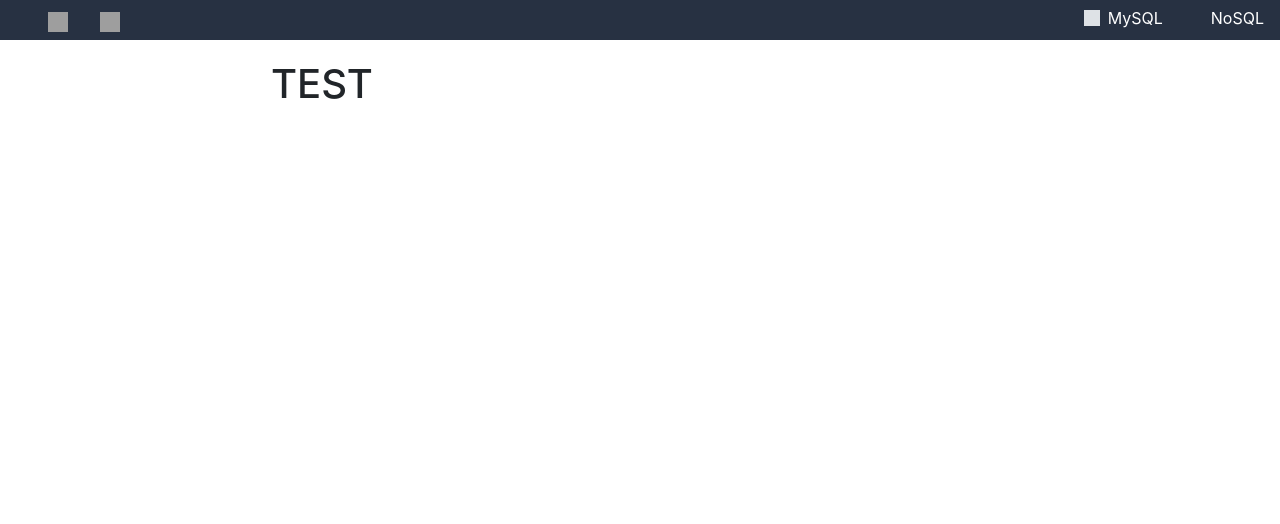
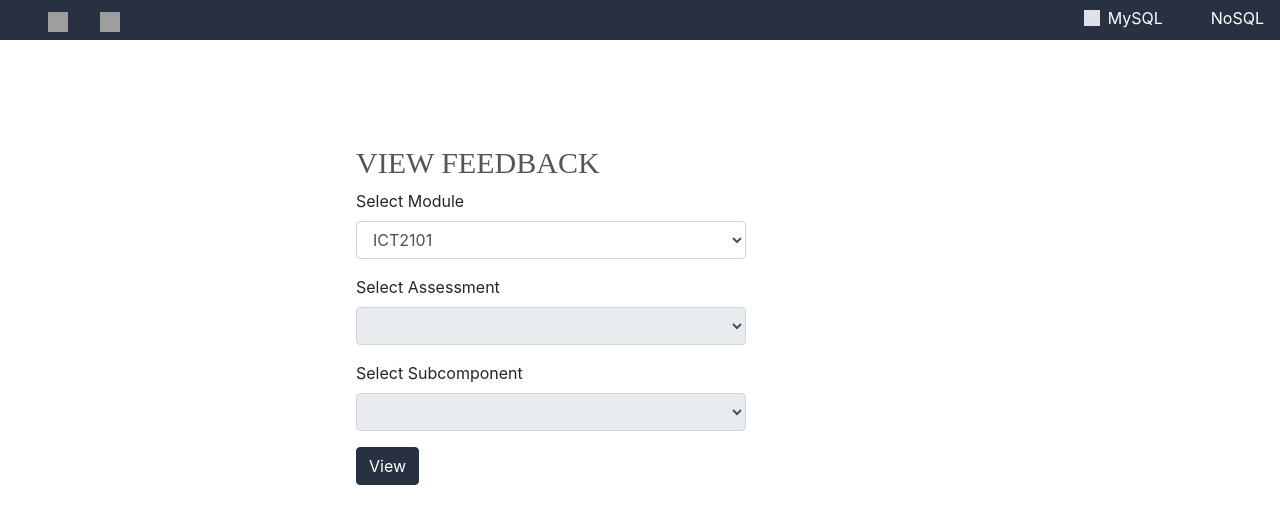
Before and after one commit to Auraby/ICT2x01-Team28, a React (Create React App) app in the folder frontend/: page / in a window 1280 px wide. Shown: the top 524 px of the page. Built offline with nearby package versions, Linux system fonts and the light colour scheme; grey boxes are pictures that could not be loaded.

Commit message:
Added student home page

```diff
--- a/frontend/package.json
+++ b/frontend/package.json
@@ -6,6 +6,7 @@
     "@testing-library/jest-dom": "^4.2.4",
     "@testing-library/react": "^9.5.0",
     "@testing-library/user-event": "^7.2.1",
+    "axios": "^0.20.0",
     "node-sass": "^4.14.1",
     "react": "^16.13.1",
     "react-dom": "^16.13.1",
--- a/frontend/src/App.js
+++ b/frontend/src/App.js
@@ -1,7 +1,8 @@
 import React from 'react';
 import { BrowserRouter as Router, Switch, Route } from 'react-router-dom';
-import Home from './pages/home';
+import StudentHome from './pages/studentHome';
 import Login from './pages/login'
+import Upload from './pages/upload'
 import Navbar from './components/Nav';
 import { MyProvider } from './context/myContext';
 
@@ -12,15 +13,16 @@ export default class App extends React.Component {
                 <Router>
                     <Switch>
                         <Route exact path="/login" component={Login} />
-                    <div class="hg-container">
+                        <div className="hg-container">
                             <header>
                                 <Navbar />
                             </header>
                             <nav className="d-none d-md-block sidebar"></nav>
                             <main>
                                 <div className="content row">
-                                    <Route exact path="/" component={Home} />
-                                    <Route exact path="/home" component={Home} />
+                                    <Route exact path="/" component={StudentHome} />
+                                    <Route exact path="/home" component={StudentHome} />
+                                    <Route exact path="/upload" component={Upload} />
                                 </div>
                             </main>
                         <aside></aside>
@@ -28,7 +30,6 @@ export default class App extends React.Component {
                     </div>
                     </Switch>
                 </Router>
-
             </MyProvider>
         )
     }
--- /dev/null
+++ b/frontend/src/components/dropdown.js
@@ -0,0 +1,32 @@
+import React, { Component } from 'react';
+
+export class DropdownWithLabel extends Component {
+    static defaultProps = {
+        label: "",
+        className: "",
+        id: "DrpTicker",
+        name: "ticker",
+        onChange: function(){},
+        value: "",
+        options: [],
+    }
+
+    constructor(props) {
+        super(props);
+        this.state = {  }
+    }
+
+    render() {
+
+        const options = this.props.options
+
+        return (
+            <>
+                <label for={this.props.id}>{this.props.label}</label>
+                <select className={this.props.className} id={this.props.id} disabled={this.props.options.length === 0 ? true : false} onChange={this.props.onChange}>
+                    {options.map(o => <option value={o}>{o}</option>)}
+                </select>
+            </>
+        );
+    }
+}
--- a/frontend/src/components/input.js
+++ b/frontend/src/components/input.js
@@ -20,7 +20,7 @@ export class InputWithLabel extends Component {
         return (
             <>
                 <label htmlFor={this.props.inputId}>{ this.props.label }</label>
-                <input id={this.props.inputId} className={this.props.inputClass} />
+                <input id={this.props.inputId} className={this.props.inputClass} type={this.props.type}/>
             </>
         )
     }
--- a/frontend/src/pages/home.js
+++ /dev/null
@@ -1,14 +0,0 @@
-import React from 'react';
-import { MyContext } from '../context/myContext';
-
-export default class Home extends React.Component {
-    static contextType = MyContext;
-
-    render() {
-        return (
-            <>
-                <h1>TEST </h1>
-            </>
-        )
-    }
-}
--- a/frontend/src/pages/login.js
+++ b/frontend/src/pages/login.js
@@ -1,5 +1,5 @@
 import React, { Component } from 'react';
-import { InputWithLabel } from '../components/input'
+import { InputWithLabel } from '../components/input';
 
 export default class Login extends Component {
     constructor(props) {
--- /dev/null
+++ b/frontend/src/pages/studentHome.js
@@ -0,0 +1,107 @@
+import React from 'react';
+import axios from 'axios';
+import { MyContext } from '../context/myContext';
+import { DropdownWithLabel } from '../components/dropdown';
+
+export default class StudentHome extends React.Component {
+    static contextType = MyContext;
+
+    constructor(props) {
+        super(props);
+
+        this.state = ({
+            modules: [],
+            assessments: [],
+            subcomponents: [],
+
+            selectedModule: "",
+            selectedAssessment: "",
+            selectedSubcomponent: "",
+        });
+    }
+
+    componentDidMount() {
+        /*
+         * Make an API call to update the module dropdown
+
+         axios.get(`url_to_rest_api`)
+            .then(res => {
+             const modules = res.data;
+             this.setState({ modules: modules });
+        })
+        */
+
+        const modules = ["ICT2101", "ICT2102", "ICT2103"];
+
+        this.setState({
+            modules: modules,
+        });
+    }
+
+    moduleChange = (event) => {
+        /*
+         * Make an API call to update the assessment dropdown
+
+         axios.get(`url_to_rest_api`)
+            .then(res => {
+             const assessments = res.data;
+        });
+        */
+
+        this.setState({
+            selectedModule: event.target.value,
+            assessments: ["Quiz 1", "Lab Quiz 1"]
+        });
+    }
+
+    assessmentChange = (event) => {
+        /*
+         * Make an API call to update the subcomponent dropdown
+
+         axios.get(`url_to_rest_api`)
+            .then(res => {
+             const c = res.data;
+             this.setState({ assessments: assessments });
+        })
+        */
+
+       this.setState({
+            selectedAssessment: event.target.value,
+            subcomponents: ["Section 1", "Section 2"]
+        });
+    }
+
+    subcomponentChange = (event) => {
+        this.setState({
+            selectedSubcomponent: event.target.value
+        });
+    }
+
+    handleSubmit = (event) => {
+        event.preventDefault();
+    }
+
+    render() {
+        return (
+            <>
+            <div className="StudentHome-container">
+                <div className="login-card">
+                    <form onSubmit={this.handleSubmit}>
+                    <label className="login-title">View Feedback</label>
+                        <div class="form-group">
+                            <DropdownWithLabel id="DrpModule" label="Select Module" className="form-control" options={this.state.modules} onChange={this.moduleChange}/>
+                        </div>
+                        <div class="form-group">
+                            <DropdownWithLabel id="DrpAssessment" label="Select Assessment" className="form-control" options={this.state.assessments} onChange={this.assessmentChange}/>
+                        </div>
+                        <div class="form-group">
+                            <DropdownWithLabel id="DrpSubcomponent" label="Select Subcomponent" className="form-control" options={this.state.subcomponents} onChange={this.subcomponentChange}/>
+                        </div>
+                        <button type="submit" className="btn-primary btn">View</button>
+                    </form>
+                </div>
+            </div>
+            </>
+        )
+    }
+}
--- /dev/null
+++ b/frontend/src/pages/upload.js
@@ -0,0 +1,22 @@
+import React, { Component } from 'react';
+
+export default class Upload extends Component {
+    constructor(props) {
+        super(props);
+        this.state = {  }
+    }
+
+    componentDidMount() {
+        ;
+    }
+
+    render() {
+        return (
+            <>
+                <div>
+                    <h1> Upload Page </h1>
+                </div>
+            </>
+        );
+    }
+}
```
Also changed, not shown: frontend/src/scss/home.scss (added, +14 -0 lines), 1 other file (tests, documents, lock files or other folders). Lines whose indentation alone changed are shown as unchanged.
